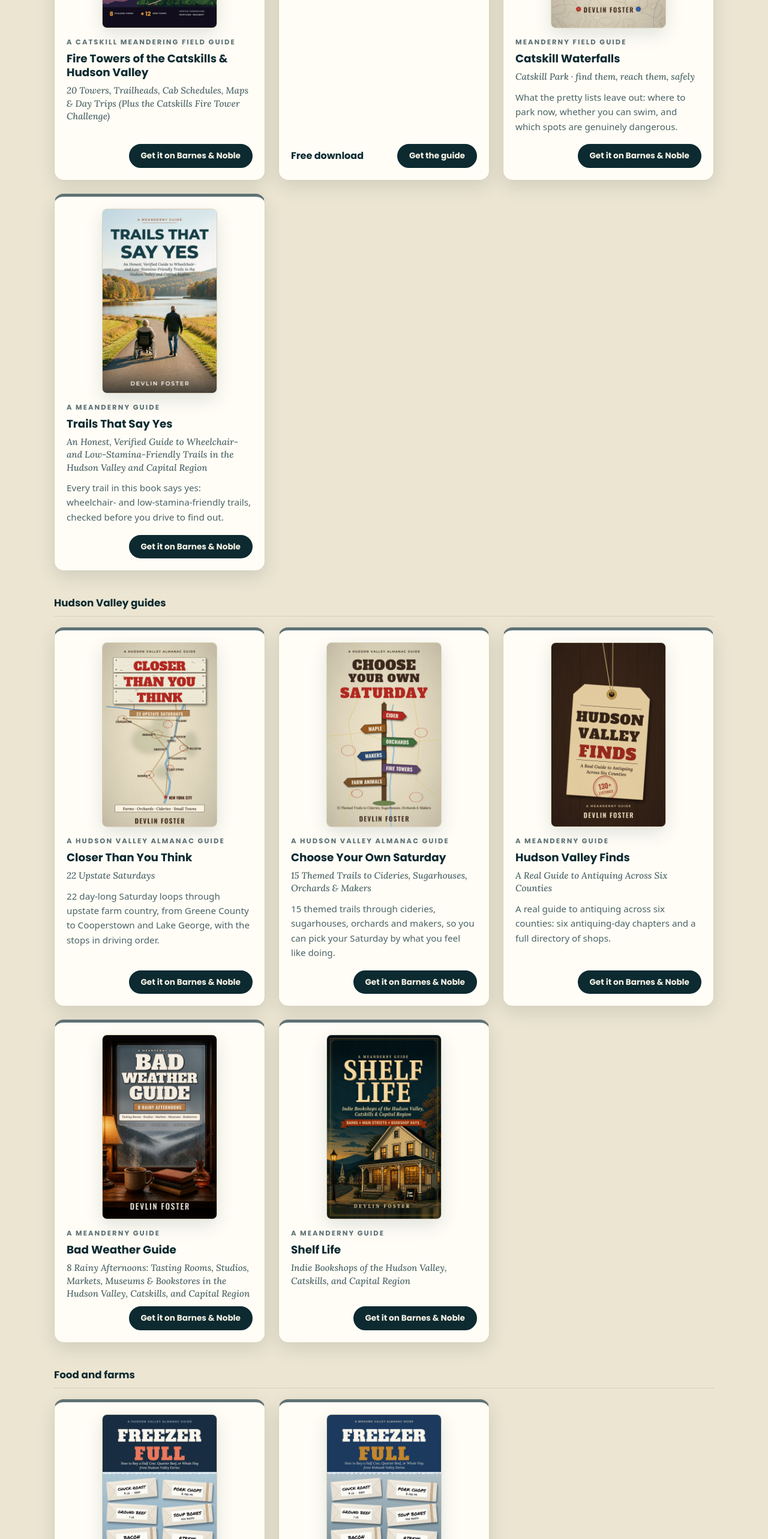
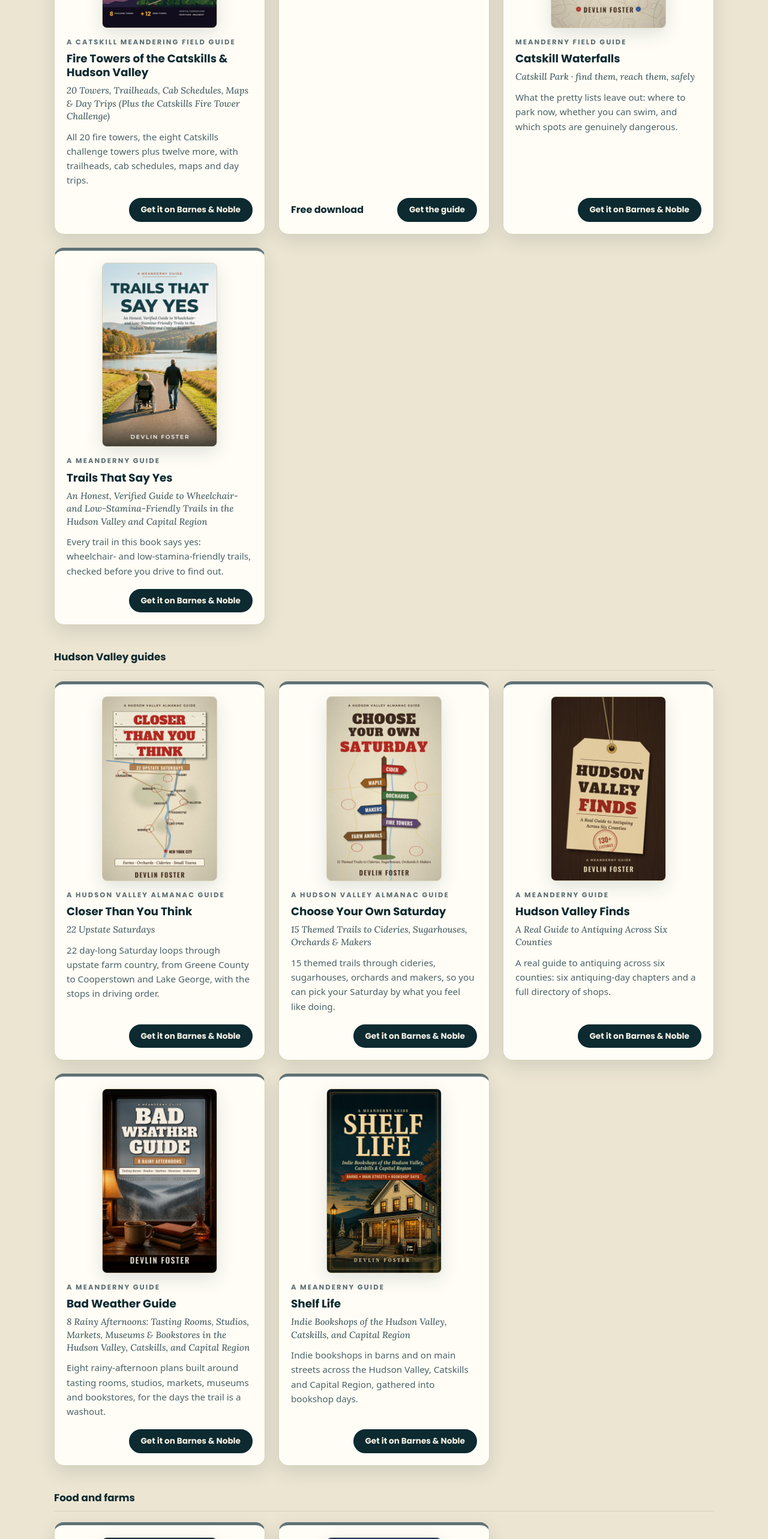
Before and after one commit to devlinfoster-hash/meanderny, a React (Vite) app: page / in a window 1280 px wide. Shown: the part 2802-5368 px from the top of the page at 60% size. Built offline with nearby package versions, Linux system fonts and the light colour scheme.

Commit message:
Add blurbs for Fire Towers, Bad Weather Guide and Shelf Life
Co-Authored-By: Claude Opus 5.5 <noreply@anthropic.com>
Claude-Session: https://claude.ai/code/session_01Nt3DJL5mFAukG4m2zTfkHc

```diff
--- a/src/App.jsx
+++ b/src/App.jsx
@@ -175,6 +175,8 @@ const GUIDES = [
     label: "A Catskill Meandering Field Guide",
     subtitle: "20 Towers, Trailheads, Cab Schedules, Maps & Day Trips (Plus the Catskills Fire Tower Challenge)",
     cover: "/covers/fire-towers.jpg",
+    blurb:
+      "All 20 fire towers, the eight Catskills challenge towers plus twelve more, with trailheads, cab schedules, maps and day trips.",
     status: "available",
     url: "https://www.barnesandnoble.com/w/fire-towers-of-the-catskills-hudson-valley-devlin-foster/1151609377",
     cta: BN_CTA,
@@ -266,6 +268,8 @@ const GUIDES = [
     label: "A MeanderNY Guide",
     subtitle: "8 Rainy Afternoons: Tasting Rooms, Studios, Markets, Museums & Bookstores in the Hudson Valley, Catskills, and Capital Region",
     cover: "/covers/bad-weather-guide.jpg",
+    blurb:
+      "Eight rainy-afternoon plans built around tasting rooms, studios, markets, museums and bookstores, for the days the trail is a washout.",
     status: "available",
     url: "https://www.barnesandnoble.com/w/bad-weather-guide-devlin-foster/1151609635",
     cta: BN_CTA,
@@ -277,6 +281,8 @@ const GUIDES = [
     label: "A MeanderNY Guide",
     subtitle: "Indie Bookshops of the Hudson Valley, Catskills, and Capital Region",
     cover: "/covers/shelf-life.jpg",
+    blurb:
+      "Indie bookshops in barns and on main streets across the Hudson Valley, Catskills and Capital Region, gathered into bookshop days.",
     status: "available",
     url: "https://www.barnesandnoble.com/w/shelf-life-devlin-foster/1151609632",
     cta: BN_CTA,
```
